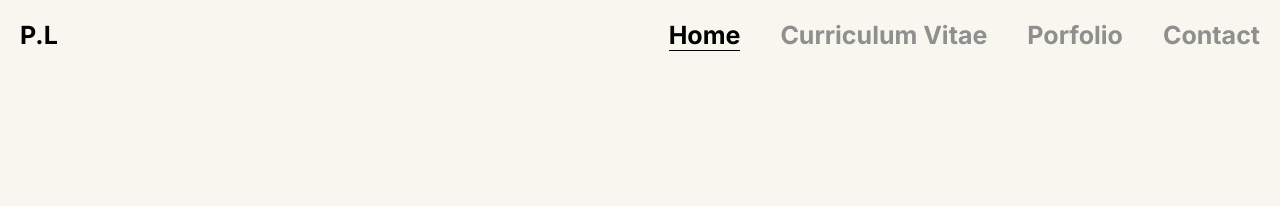
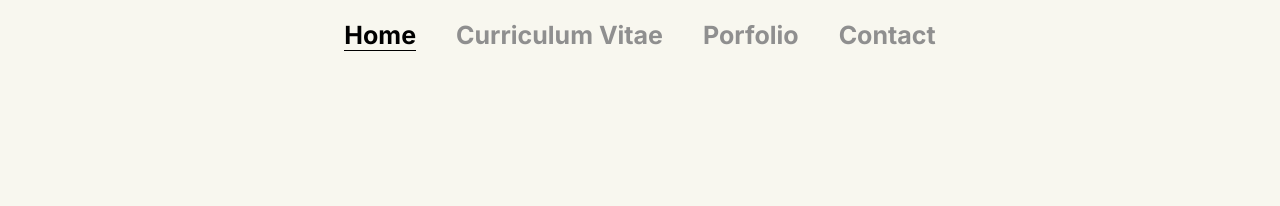
Before and after one commit to LdxPierre/cv_porfolio, a website built with webpack: page index.html in a window 1280 px wide. Shown: the top 206 px of the page. Built offline with nearby package versions, Linux system fonts and the light colour scheme.

Commit message:
remove brand

```diff
--- a/index.html
+++ b/index.html
@@ -11,7 +11,6 @@
     <div class="container">
         <nav>
             <div class="nav-container">
-                <span class="brand">P.L</span>
                 <div class="navToggler">
                     <span>Home</span>
                     <i class="fa-solid fa-angles-up"></i>
--- a/src/assets/styles/nav.scss
+++ b/src/assets/styles/nav.scss
@@ -2,19 +2,11 @@ nav {
     .nav-container {
         margin: 20px 20px 0px 20px;
         display: flex;
-        justify-content: end;
+        justify-content: center;
         align-items: center;
         @include sm {
             flex-direction: column;
             gap: 20px;
-        }
-
-        .brand {
-            position: absolute;
-            top: 20px;
-            left: 20px;
-            font-size: 2.5rem;
-            font-weight: 700;
         }
 
         .navToggler {
```
